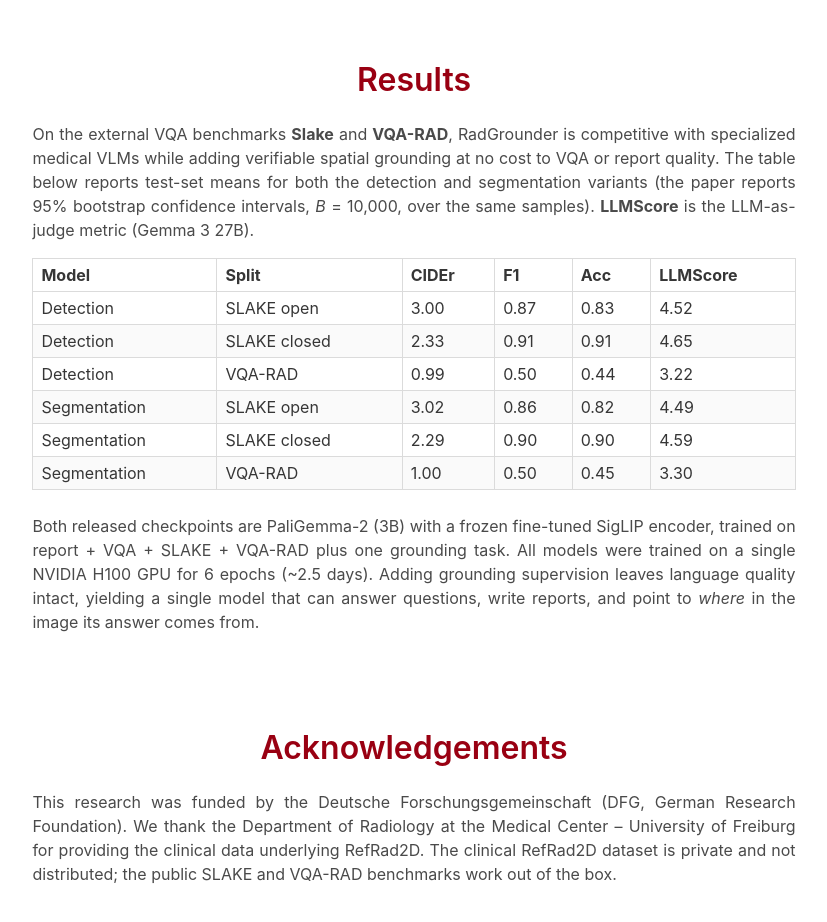
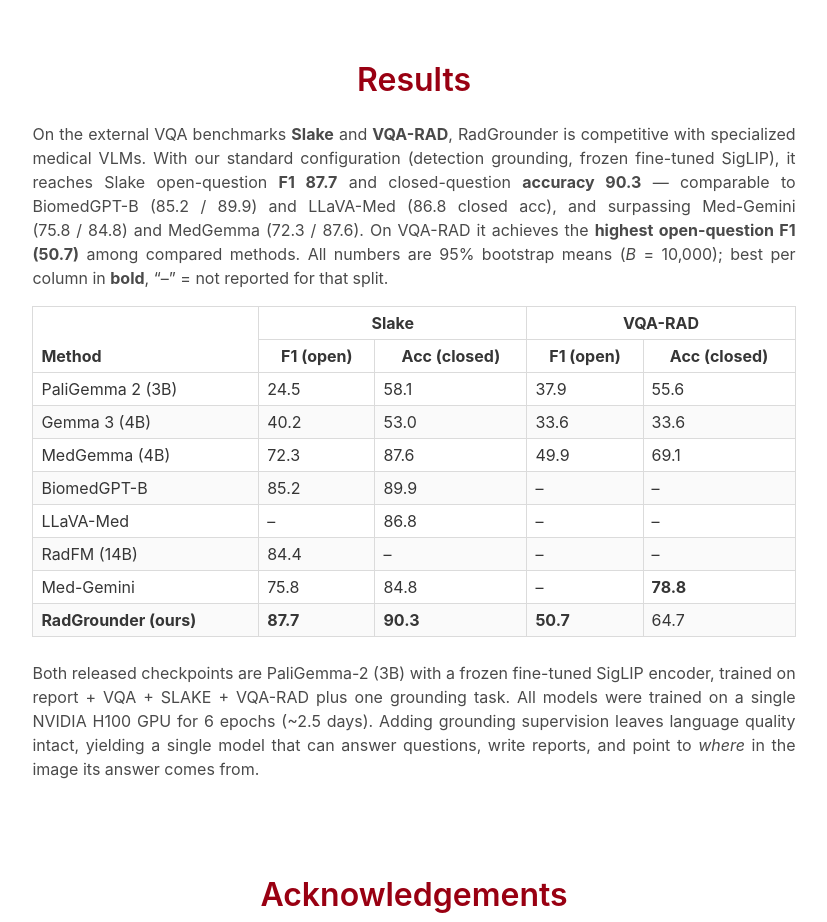
Before and after one commit to radgrounder/radgrounder.github.io, a plain HTML site: page index.html in a window 1280 px wide. Shown: the part 3280-4202 px from the top of the page, without its empty margins (226-1053 px from the left). Drawn offline with Linux system fonts and the light colour scheme.

Commit message:
Update paper PDF, link Salcan to LinkedIn, use paper Table 2 for results

```diff
--- a/index.html
+++ b/index.html
@@ -75,7 +75,7 @@
                   <h1 class="title is-1 publication-title">Scalable Training of Spatially Grounded<br/>2D Vision&ndash;Language Models for Radiology</h1>
                     <div class="is-size-5 publication-authors">
                         <span class="author-block"><a href="https://ging.ai/">Simon Ging</a><sup>1,*</sup>,</span>
-                        <span class="author-block"><a href="https://github.com/yusufSLCN">Yusuf Salcan</a><sup>1,*</sup>,</span>
+                        <span class="author-block"><a href="https://www.linkedin.com/in/yusuf-furkan-salcan-b64814155/">Yusuf Salcan</a><sup>1,*</sup>,</span>
                         <span class="author-block"><a href="https://robintibor.github.io/">Robin Schirrmeister</a><sup>2</sup>,</span>
                         <span class="author-block"><a href="https://www.linkedin.com/in/philipp-g-arnold/">Philipp Arnold</a><sup>2</sup>,</span>
                         <span class="author-block"><a href="https://www.linkedin.com/in/elmar-kotter-4a671334/">Elmar Kotter</a><sup>2</sup>,</span>
@@ -272,25 +272,35 @@
                 <h2 class="title is-3">Results</h2>
                 <div class="content has-text-justified">
                     <p>
-                        On the external VQA benchmarks <b>Slake</b> and <b>VQA-RAD</b>, RadGrounder is competitive with specialized medical VLMs while
-                        adding verifiable spatial grounding at no cost to VQA or report quality. The table below reports test-set means for both the
-                        detection and segmentation variants (the paper reports 95% bootstrap confidence intervals, <i>B</i>&nbsp;=&nbsp;10,000, over the
-                        same samples). <b>LLMScore</b> is the LLM-as-judge metric (Gemma&nbsp;3&nbsp;27B).
+                        On the external VQA benchmarks <b>Slake</b> and <b>VQA-RAD</b>, RadGrounder is competitive with specialized medical VLMs.
+                        With our standard configuration (detection grounding, frozen fine-tuned SigLIP), it reaches Slake open-question
+                        <b>F1&nbsp;87.7</b> and closed-question <b>accuracy&nbsp;90.3</b> &mdash; comparable to BiomedGPT-B (85.2&nbsp;/&nbsp;89.9) and
+                        LLaVA-Med (86.8 closed acc), and surpassing Med-Gemini (75.8&nbsp;/&nbsp;84.8) and MedGemma (72.3&nbsp;/&nbsp;87.6). On VQA-RAD it
+                        achieves the <b>highest open-question F1 (50.7)</b> among compared methods. All numbers are 95% bootstrap means
+                        (<i>B</i>&nbsp;=&nbsp;10,000); best per column in <b>bold</b>, &ldquo;&ndash;&rdquo; = not reported for that split.
                     </p>
                     <div class="table-container">
                         <table class="table is-bordered is-striped is-narrow is-hoverable is-fullwidth">
                             <thead>
                                 <tr>
-                                    <th>Model</th><th>Split</th><th>CIDEr</th><th>F1</th><th>Acc</th><th>LLMScore</th>
+                                    <th rowspan="2" style="vertical-align: bottom;">Method</th>
+                                    <th colspan="2" class="has-text-centered">Slake</th>
+                                    <th colspan="2" class="has-text-centered">VQA-RAD</th>
+                                </tr>
+                                <tr>
+                                    <th class="has-text-centered">F1 (open)</th><th class="has-text-centered">Acc (closed)</th>
+                                    <th class="has-text-centered">F1 (open)</th><th class="has-text-centered">Acc (closed)</th>
                                 </tr>
                             </thead>
                             <tbody>
-                                <tr><td>Detection</td><td>SLAKE open</td><td>3.00</td><td>0.87</td><td>0.83</td><td>4.52</td></tr>
-                                <tr><td>Detection</td><td>SLAKE closed</td><td>2.33</td><td>0.91</td><td>0.91</td><td>4.65</td></tr>
-                                <tr><td>Detection</td><td>VQA-RAD</td><td>0.99</td><td>0.50</td><td>0.44</td><td>3.22</td></tr>
-                                <tr><td>Segmentation</td><td>SLAKE open</td><td>3.02</td><td>0.86</td><td>0.82</td><td>4.49</td></tr>
-                                <tr><td>Segmentation</td><td>SLAKE closed</td><td>2.29</td><td>0.90</td><td>0.90</td><td>4.59</td></tr>
-                                <tr><td>Segmentation</td><td>VQA-RAD</td><td>1.00</td><td>0.50</td><td>0.45</td><td>3.30</td></tr>
+                                <tr><td>PaliGemma&nbsp;2 (3B)</td><td>24.5</td><td>58.1</td><td>37.9</td><td>55.6</td></tr>
+                                <tr><td>Gemma&nbsp;3 (4B)</td><td>40.2</td><td>53.0</td><td>33.6</td><td>33.6</td></tr>
+                                <tr><td>MedGemma (4B)</td><td>72.3</td><td>87.6</td><td>49.9</td><td>69.1</td></tr>
+                                <tr><td>BiomedGPT-B</td><td>85.2</td><td>89.9</td><td>&ndash;</td><td>&ndash;</td></tr>
+                                <tr><td>LLaVA-Med</td><td>&ndash;</td><td>86.8</td><td>&ndash;</td><td>&ndash;</td></tr>
+                                <tr><td>RadFM (14B)</td><td>84.4</td><td>&ndash;</td><td>&ndash;</td><td>&ndash;</td></tr>
+                                <tr><td>Med-Gemini</td><td>75.8</td><td>84.8</td><td>&ndash;</td><td><b>78.8</b></td></tr>
+                                <tr><td><b>RadGrounder (ours)</b></td><td><b>87.7</b></td><td><b>90.3</b></td><td><b>50.7</b></td><td>64.7</td></tr>
                             </tbody>
                         </table>
                     </div>
```
Also changed, not shown: 1 other file.
